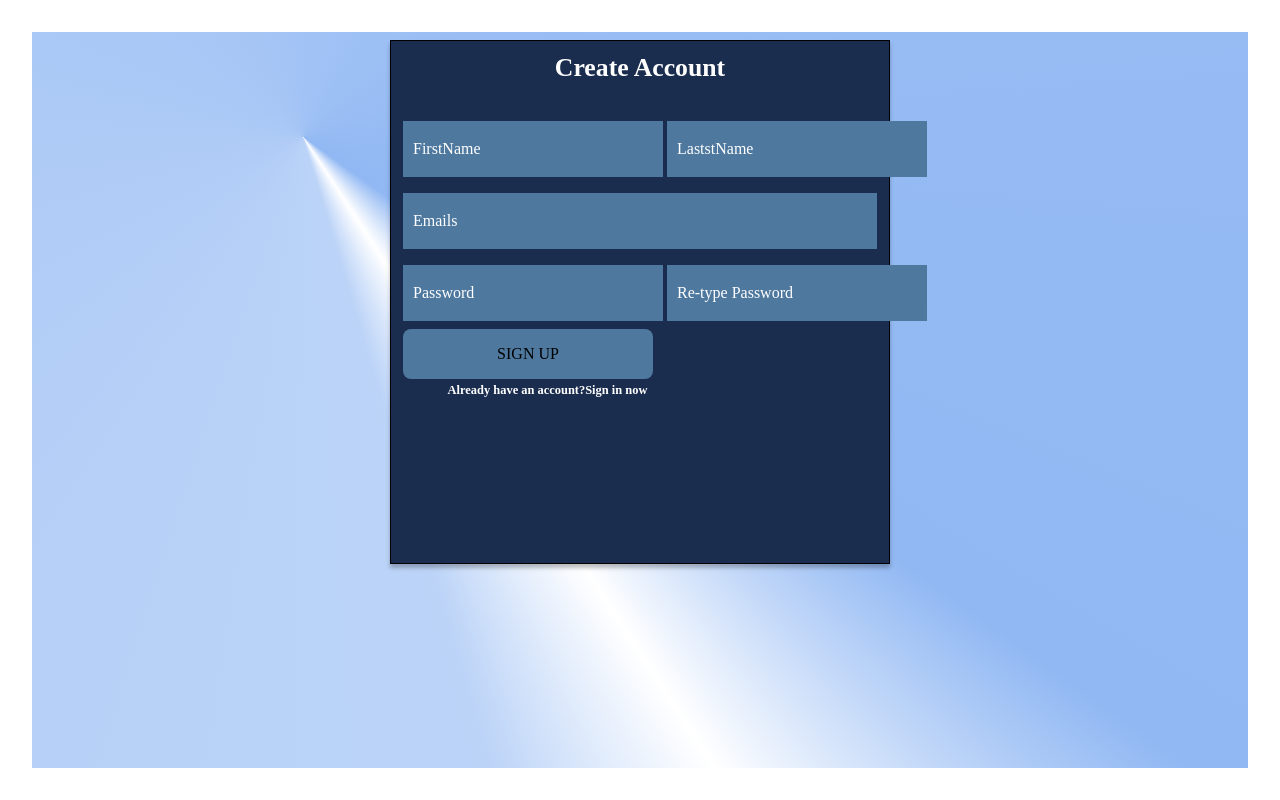
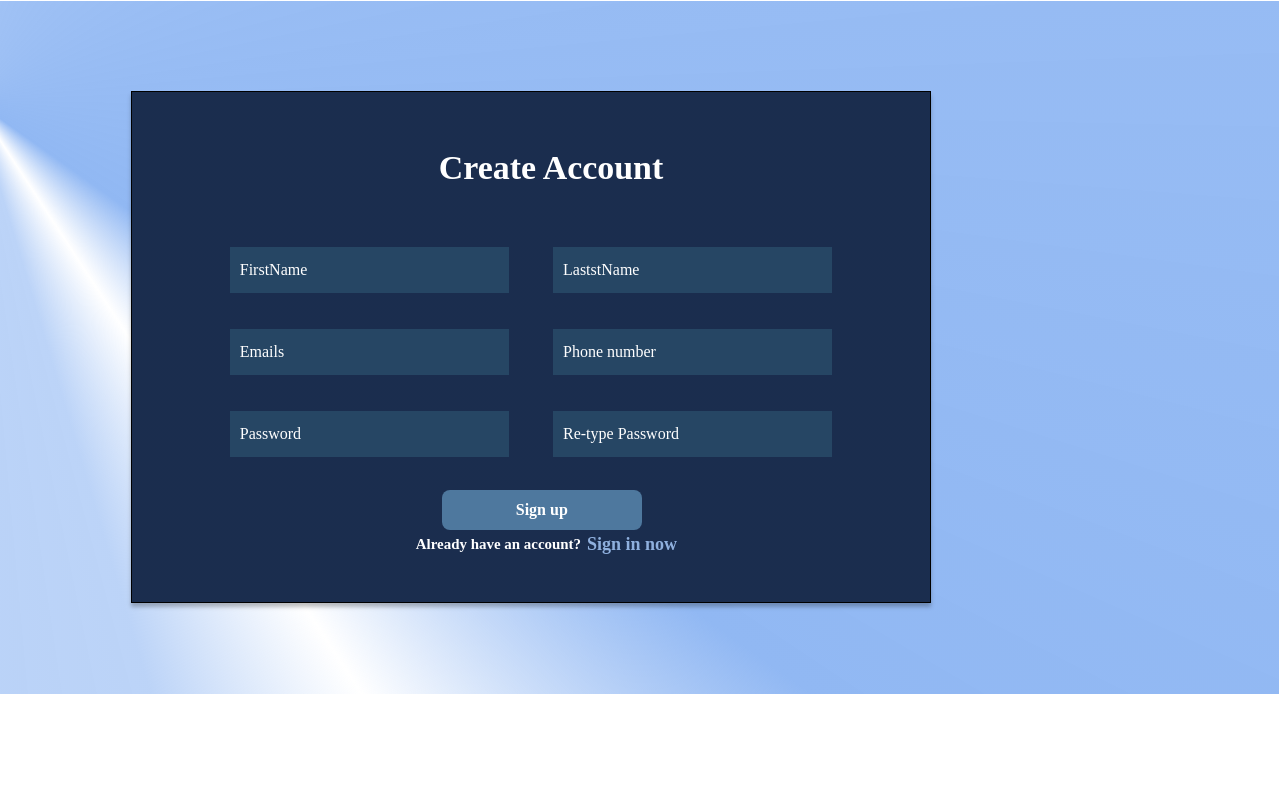
Before and after one commit to Sylvie-sys/HRM-group1, a React (Vite) app: page /signup in a window 1280 px wide. Built offline with nearby package versions, Linux system fonts and the light colour scheme.

Commit message:
working on css and some tsx

```diff
--- a/src/Components/login-page/calling.tsx
+++ b/src/Components/login-page/calling.tsx
@@ -26,10 +26,10 @@ const Components =() =>{
 
 return (
 <div className="create">
-    <form action="" onSubmit={loginAction} className="form">
+    <form action="" onSubmit={loginAction} className="login-form">
          <h1 className="login">Sign In</h1>
         <div className="email">
-        <TextFieldExplained onChange={onEmailChange}  name="name" type="text" variant="two" label="Enter your email address" helperText="Remember me"/>
+        <TextFieldExplained onChange={onEmailChange}  name="name" type="text" variant="two" label="Enter your email address" helperText=""/>
         </div>
         <div className="pass">
         <TextFieldExplained
@@ -38,13 +38,19 @@ return (
         type="password" variant="two" label="Enter password"/>
         <Link to={""} className="passli">Forgot password?</Link>
         </div>
+        <div>
+
+            <label className="logcheck" >Remember me</label>
+        <input type="checkbox" id="logcheck" className="text"/>
+        </div>
         <div className='btn'>
     <button type='button' className='fil'>
     Sign In
     </button>
-    <svg xmlns="http://www.w3.org/2000/svg" height="48" width="48"><path d="M20.95 31.95 35.4 17.5l-2.15-2.15-12.3 12.3L15 21.7l-2.15 2.15ZM9 42q-1.2 0-2.1-.9Q6 40.2 6 39V9q0-1.2.9-2.1Q7.8 6 9 6h30q1.2 0 2.1.9.9.9.9 2.1v30q0 1.2-.9 2.1-.9.9-2.1.9Zm0-3h30V9H9v30ZM9 9v30V9Z"/></svg>
+    <div className="dontli">
     <p>Don't have account?</p>
-   <Link to="" >Create account</Link>
+   <Link className="createli" to="" >Create account</Link>
+   </div>
   </div>
     </form>
 
--- a/src/Components/login-page/index.tsx
+++ b/src/Components/login-page/index.tsx
@@ -28,7 +28,7 @@ export const TextFieldExplained = ({ name, type = "text",  variant =  "one", lab
         emptyInput = "not-empty";
     }
 
-    return <div className={`txt-field ${variant} ${emptyInput}`} >
+    return <div className={`txt-field-login ${variant} ${emptyInput}`} >
 
         <input id={inputId} name={name} type={type} onChange={v=>{
             setInputValue(v.target.value);
--- a/src/Components/text-field-explained/style.css
+++ b/src/Components/text-field-explained/style.css
@@ -1,8 +1,7 @@
 .txt-field{
-    height: 56px;
-    min-width: 260px;
+    height: 46px;
     width: 100%;
-    max-width: 500px;
+    max-width:500px;
     position: relative;
     margin: 32px 0;
     background-color: inherit;
@@ -54,27 +53,9 @@ html , body{
     font-size: 10px
 }
 
-/** Variants */
-/* .txt-field.one { */
-    /* background-color: #3a3a3a;   */
-/* } */
-
-.txt-field.one input{
-    border: 1px solid beige;
-    border-radius: 0px;
-
-}
-.txt-field.one label{
-    padding: 8px;
-    background-color: none;
-}
-.txt-field.one input:focus ~ label, .one.not-empty label{
-    top: 0;
-}
-
 .txt-field.two{
     /* border-bottom: 1px solid beige; */
-    background: #4E789E;
+    background: #264664;
     color: white;
     font-family: 'Poppins';
     font-style: normal;
@@ -86,14 +67,3 @@ html , body{
 .txt-field.two input:focus ~ label, .two.not-empty label{
     top: 14px;
 }
-.txt-field.three{
-   border-bottom: 1px solid beige;
-   /* background-color: #3a3a3a; */
-}
-.txt-field.three input{
-    padding-bottom: 0;
-    padding-top: 22px;
-}
-.txt-field.three input:focus ~ label, .three.not-empty label{
-    top: 14px;
-}
--- a/src/routes/signup/index.tsx
+++ b/src/routes/signup/index.tsx
@@ -2,9 +2,10 @@ import { ChangeEventHandler } from "react";
 import "./signup.css"
 import { TextFieldExplained } from "../../Components/text-field-explained";
 import Authentication from "../../data/repository/authentication-impl";
+
+
 const authRepository = new Authentication();
 const Signup = () => {
-
 
     let email = "";
     let password = "";
@@ -46,18 +47,24 @@ const Signup = () => {
                     <div className='header-text'>
                         <h3>Create Account</h3>
                     </div>
+                    <div className="signup-txtfld">
                     <div className="singup-inputs-group">
                         <TextFieldExplained name="name" type="text" variant="two" label="FirstName" />
                         <TextFieldExplained name="name" type="text" variant="two" label="LaststName" />
                     </div>
+                        <div className="email-pass">
                         <TextFieldExplained name="name" type="email" variant="two" label="Emails" />
-                    <div className="singup-inputs-group">
+                        <TextFieldExplained name="number" type="number" variant="two" label="Phone number" />
+                        </div>
+                    <div className="singup-inputs-groups">
                         <TextFieldExplained onChange={onPasswordChange} name="passcode" type="password" variant="two" label="Password" />
                         <TextFieldExplained onChange={onPasswordChange} name="passcode" type="password" variant="two" label="Re-type Password" />
                     </div>
-                    <button className='signup-btn'>SIGN UP</button>
+                    </div>
+                    <button className='signup-btn'>Sign up</button>
                     <div className="end">
-                        <h5>Already have an account?Sign in now</h5>
+                        <h5>Already have an account?</h5>
+                        <a href="">Sign in now</a>
                     </div>
                 </form>
             </div>
--- a/src/routes/signup/signup.css
+++ b/src/routes/signup/signup.css
@@ -6,43 +6,57 @@
 }
 
 .create {
-    width: 100%;
-    height: 100%;
-    padding: 8px;
+    position: fixed;
+    box-sizing: none;
+    right: 1px;
+    top: 1px;
+    border: none;
+    width: 1680px;
+    height: 693px;
     background: conic-gradient(from -27.5deg at 22.3% 14.26%, rgba(145, 184, 243, 0.612829) -169.09deg, #91B8F3 152.82deg, rgba(145, 184, 243, 0) 174.35deg, rgba(145, 184, 243, 0.612829) 190.91deg, #91B8F3 512.82deg);
 }
 .header-text{
 height: 60px;
-left: 540px;
-top: 139px;
+left: 20px;
+bottom: 52px;
+position: relative;
 font-family: 'Poppins';
 font-style: normal;
-font-size: 22px;
+font-size: 29px;
 color: #FFFFFF;
 }
-
+.email-pass{
+    display: flex;
+    flex-direction: row;
+    align-items: center;
+    padding: 0px;
+    gap: 44px;
+    width: 100%;
+    position: relative;
+}
 .container {
     box-sizing: border-box;
-    width: 100%;
-    max-width: 500px;
-    margin: 0 auto;
+    max-width: 800px;
+    margin: 90px auto;
     background: linear-gradient(0deg, rgba(0, 0, 0, 0.2), rgba(0, 0, 0, 0.2)), #213861;
     border: 1px solid #000000;
     box-shadow: 0px 4px 4px rgba(0, 0, 0, 0.25);
     display: flex;
     flex-direction: column;
     align-items: center;
+    left: 92px;
+    position: relative;
     justify-content: center;
-
 }
-
 .signup-form {
-    width: 100%;
-    height: 522px;
-    padding: 12px;
+    width:76%;
+    height: 430px;
+    padding: 69px 2px;
     display: flex;
+    margin-left: 92px;
+    position: relative;
     flex-direction: column;
-
+    margin: 40px auto;
 }
 .signup-form .txt-field {
     margin: 8px 0;
@@ -53,7 +67,18 @@ color: #FFFFFF;
     flex-direction: row;
     align-items: center;
     padding: 0px;
-    gap: 4px;
+    gap: 44px;
+    margin-bottom: 20px;
+    width: 100%;
+    position: relative;
+}
+.singup-inputs-groups {
+    display: flex;
+    flex-direction: row;
+    align-items: center;
+    padding: 0px;
+    gap: 44px;
+    margin-top: 20px;
     width: 100%;
     position: relative;
 }
@@ -66,22 +91,30 @@ display: flex;
 flex-direction: row;
 justify-content: center;
 align-items: center;
-padding: 0px;
-gap: 10px;
+padding: 10px;
 max-width: 100%;
-width: 250px;
-height: 50px;
+width: 200px;
+height: 150px;
+color: white;
+margin-left: 212px;
+margin-top: 25px;
+font-weight: 700;
 background: #4E789E;
 }
 .end{
-width: 289px;
-height: 23px;
-font-family: 'Poppins';
 font-style: normal;
-font-weight: 400;
-font-size: 15px;
-line-height: 22px;
-color: #FFFFFF;
+font-size: 18px;
+line-height: 29px;
+color: white;
+display: flex;
+left: 186px;
+position: relative;
+gap: 6px;
+}
+.end a{
+color: #8fb0de;
+font-weight: 700;
+font-size: 18px;
 }
 @media (max-width: 680px) {
 
```
Also changed, not shown: src/Components/login-page/style.css (+113 -128 lines).
